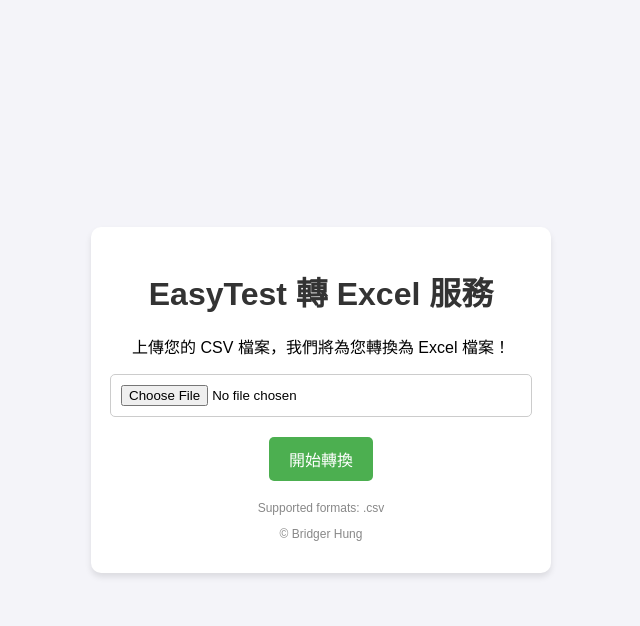
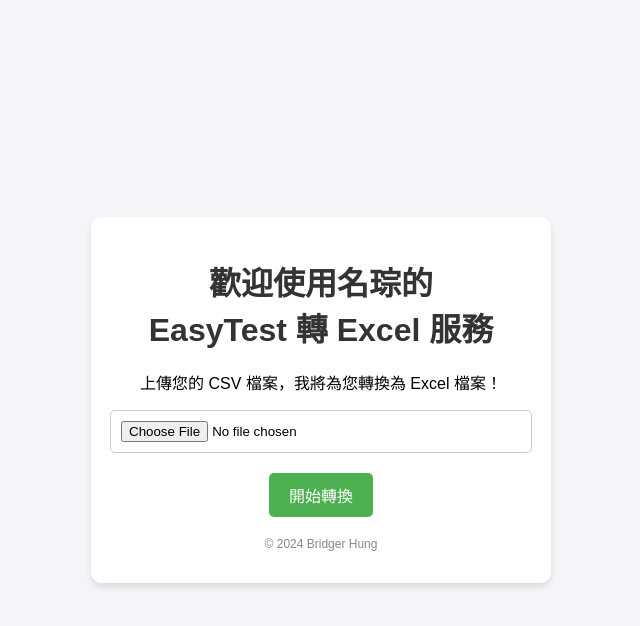
Before and after one commit to bridgerhung/easytest, a Flask app: page / in a window 1280 px wide. Shown: the top 626 px of the page, without its empty margins (319-959 px from the left). Run offline with Flask 3, Linux system fonts and the light colour scheme.

Commit message:
Update index.html to enhance welcome message and dynamically display copyright year

```diff
--- a/templates/index.html
+++ b/templates/index.html
@@ -61,8 +61,8 @@
   </head>
   <body>
     <div class="container">
-      <h1>EasyTest 轉 Excel 服務</h1>
-      <p>上傳您的 CSV 檔案，我們將為您轉換為 Excel 檔案！</p>
+      <h1>歡迎使用名琮的<br />EasyTest 轉 Excel 服務</h1>
+      <p>上傳您的 CSV 檔案，我將為您轉換為 Excel 檔案！</p>
       <form
         class="upload-form"
         action="/upload"
@@ -74,7 +74,12 @@
       </form>
       <div class="footer">
         <p>Supported formats: .csv</p>
-        <p>&copy; Bridger Hung</p>
+
+        <script>
+          document.querySelector(
+            ".footer p"
+          ).textContent = `© ${new Date().getFullYear()} Bridger Hung`;
+        </script>
       </div>
     </div>
   </body>
```
